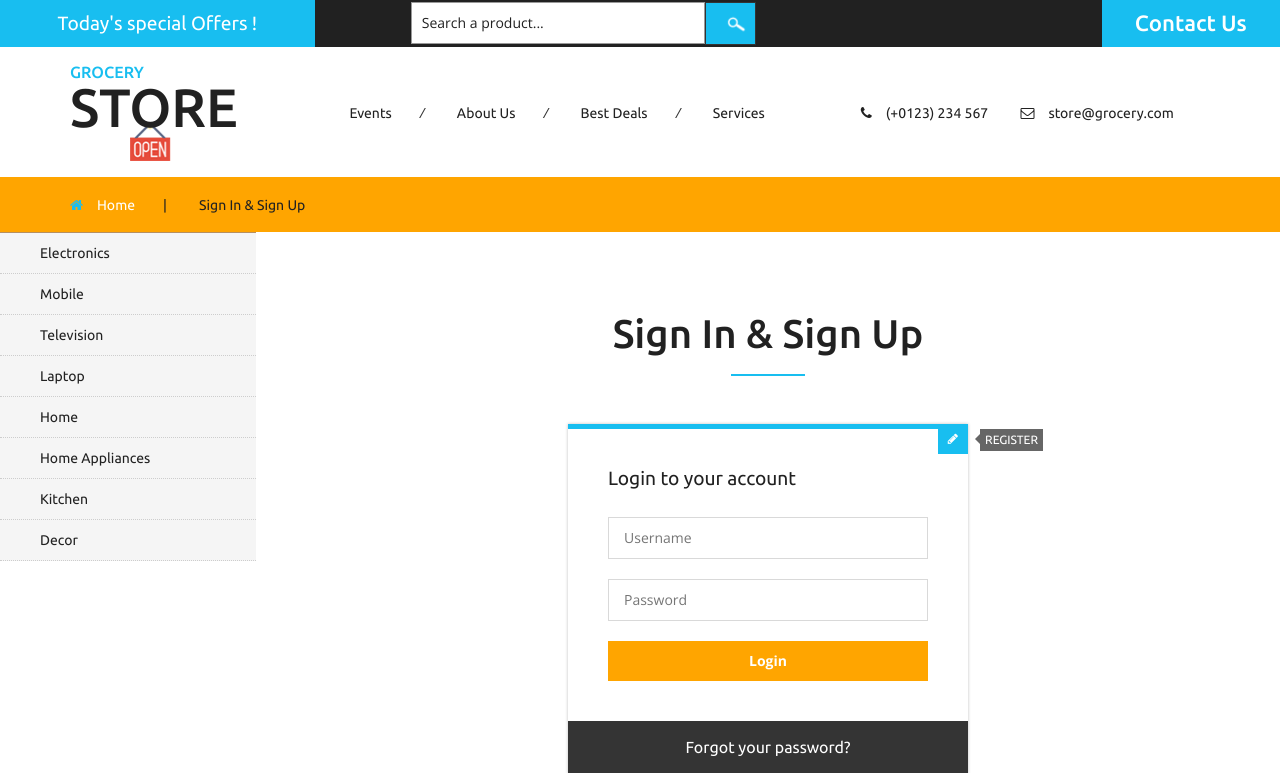
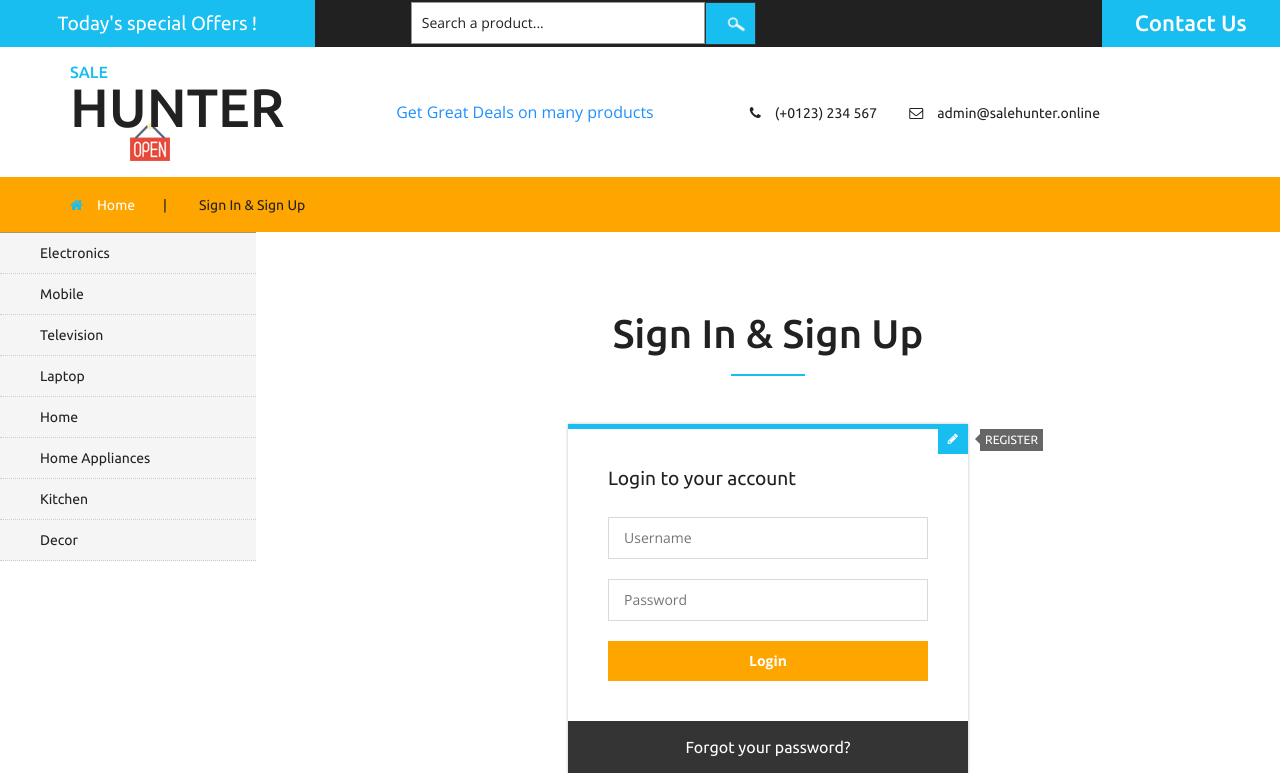
Before and after one commit to amannnng/ShadowProject_U, a PHP site: page /userlogin.php in a window 1280 px wide. Shown: the top 773 px of the page. Run offline with PHP 8.4, Linux system fonts and the light colour scheme.

Commit message:
Updating header

```diff
--- a/index.php
+++ b/index.php
@@ -29,8 +29,8 @@ j=d.createElement(s),dl=l!='dataLayer'?'&l='+l:'';j.async=true;j.src=
 <!-- for-mobile-apps -->
 <meta name="viewport" content="width=device-width, initial-scale=1">
 <meta http-equiv="Content-Type" content="text/html; charset=utf-8" />
-<meta name="keywords" content="Grocery Store Responsive web template, Bootstrap Web Templates, Flat Web Templates, Android Compatible web template,
-Smartphone Compatible web template, free webdesigns for Nokia, Samsung, LG, SonyEricsson, Motorola web design" />
+<!--<meta name="keywords" content="Grocery Store Responsive web template, Bootstrap Web Templates, Flat Web Templates, Android Compatible web template,
+Smartphone Compatible web template, free webdesigns for Nokia, Samsung, LG, SonyEricsson, Motorola web design" />-->
 <script type="application/x-javascript"> addEventListener("load", function() { setTimeout(hideURLbar, 0); }, false);
 		function hideURLbar(){ window.scrollTo(0,1); } </script>
 <!-- //for-mobile-apps -->
--- a/userlogin.php
+++ b/userlogin.php
@@ -18,8 +18,8 @@ j=d.createElement(s),dl=l!='dataLayer'?'&l='+l:'';j.async=true;j.src=
 <!-- for-mobile-apps -->
 <meta name="viewport" content="width=device-width, initial-scale=1">
 <meta http-equiv="Content-Type" content="text/html; charset=utf-8" />
-<meta name="keywords" content="Grocery Store Responsive web template, Bootstrap Web Templates, Flat Web Templates, Android Compatible web template,
-Smartphone Compatible web template, free webdesigns for Nokia, Samsung, LG, SonyEricsson, Motorola web design" />
+<!--<meta name="keywords" content="Grocery Store Responsive web template, Bootstrap Web Templates, Flat Web Templates, Android Compatible web template,
+Smartphone Compatible web template, free webdesigns for Nokia, Samsung, LG, SonyEricsson, Motorola web design" />-->
 <script type="application/x-javascript"> addEventListener("load", function() { setTimeout(hideURLbar, 0); }, false);
 		function hideURLbar(){ window.scrollTo(0,1); } </script>
 <!-- //for-mobile-apps -->
@@ -90,24 +90,22 @@ height="0" width="0" style="display:none;visibility:hidden"></iframe></noscript>
 
 	});
 	</script>
+	<?php include_once("analyticstracking.php") ?>
 <!-- //script-for sticky-nav -->
 	<div class="logo_products">
 		<div class="container">
 			<div class="w3ls_logo_products_left">
-				<h1><a href="index.html"><span>Grocery</span> Store</a></h1>
+				<h1><a href="index.php"><span>Sale</span> Hunter</a></h1>
 			</div>
 			<div class="w3ls_logo_products_left1">
 				<ul class="special_items">
-					<li><a href="events.html">Events</a><i>/</i></li>
-					<li><a href="about.html">About Us</a><i>/</i></li>
-					<li><a href="products.html">Best Deals</a><i>/</i></li>
-					<li><a href="services.html">Services</a></li>
+					<p style="color:DodgerBlue;">Get Great Deals on many products </p>
 				</ul>
 			</div>
 			<div class="w3ls_logo_products_left1">
 				<ul class="phone_email">
 					<li><i class="fa fa-phone" aria-hidden="true"></i>(+0123) 234 567</li>
-					<li><i class="fa fa-envelope-o" aria-hidden="true"></i><a href="mailto:store@grocery.com">store@grocery.com</a></li>
+					<li><i class="fa fa-envelope-o" aria-hidden="true"></i><a href="mailto:admin@salehunter.online">admin@salehunter.online</a></li>
 				</ul>
 			</div>
 			<div class="clearfix"> </div>
@@ -118,7 +116,7 @@ height="0" width="0" style="display:none;visibility:hidden"></iframe></noscript>
 	<div class="products-breadcrumb">
 		<div class="container">
 			<ul>
-				<li><i class="fa fa-home" aria-hidden="true"></i><a href="index.html">Home</a><span>|</span></li>
+				<li><i class="fa fa-home" aria-hidden="true"></i><a href="index.php">Home</a><span>|</span></li>
 				<li>Sign In & Sign Up</li>
 			</ul>
 		</div>
```
